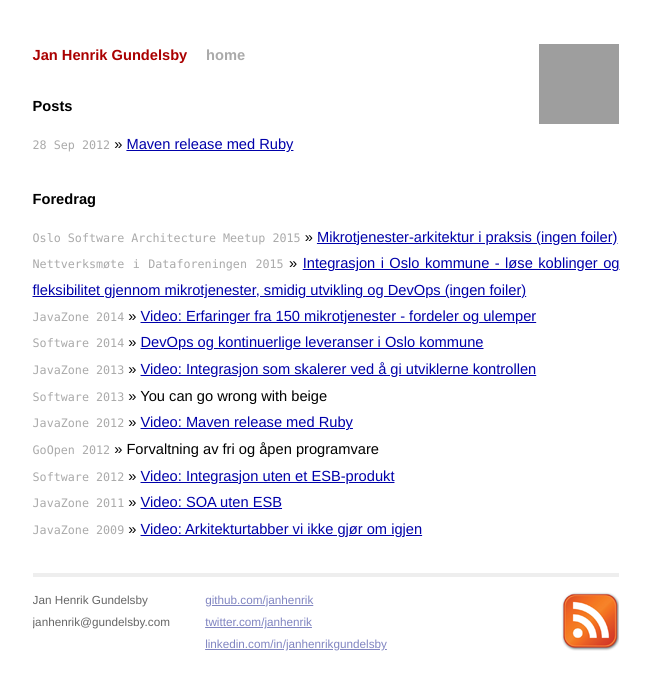
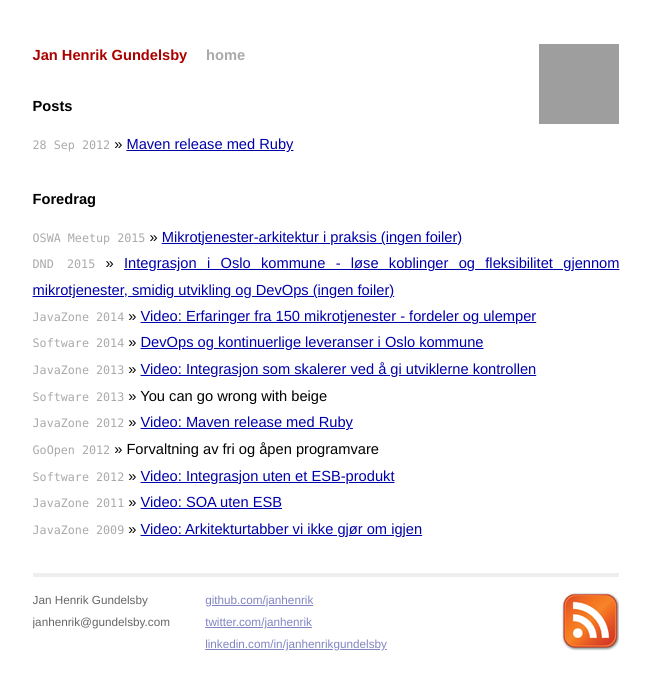
Before and after one commit to janhenrik/janhenrik.github.com, a Jekyll site: the page built from index.html, in a window 1280 px wide, cut to the strip 0-944 px from the top of the page. Shown: the top 690 px of the strip, without its empty margins (314-964 px from the left). Built offline with Jekyll 4.4.1, drawn with Linux system fonts in a browser that asks for light colours; Markdown is read by kramdown in place of the engine named in the settings; grey boxes are pictures that could not be loaded.

Commit message:
2015 foredrag

```diff
--- a/index.html
+++ b/index.html
@@ -13,8 +13,8 @@ title: Jan Henrik Gundelsby
 
  <h1>Foredrag</h1>
   <ul class="posts">
-    <li><span>Oslo Software Architecture Meetup 2015</span> &raquo; <a href="http://www.meetup.com/Oslo-Software-Architecture/events/220440883/?showAttendance=true&showFullList=yes%2Cno#no">Mikrotjenester-arki­­tektur i praksis (ingen foiler)</a></li>
-    <li><span>Nettverksmøte i Dataforeningen 2015</span> &raquo; <a href="http://www.dataforeningen.no/integrasjon-i-oslo-kommune-loese-koblinger-og-fleksibilitet-gjennom-mikrotjenester-smidig-utvikling-og-devops-venteliste.5721638-134140.html">Integrasjon i Oslo kommune - løse koblinger og fleksibilitet gjennom mikrotjenester, smidig utvikling og DevOps (ingen foiler)</a></li>
+    <li><span>OSWA Meetup 2015</span> &raquo; <a href="http://www.meetup.com/Oslo-Software-Architecture/events/220440883/?showAttendance=true&showFullList=yes%2Cno#no">Mikrotjenester-arki­­tektur i praksis (ingen foiler)</a></li>
+    <li><span>DND 2015</span> &raquo; <a href="http://www.dataforeningen.no/integrasjon-i-oslo-kommune-loese-koblinger-og-fleksibilitet-gjennom-mikrotjenester-smidig-utvikling-og-devops-venteliste.5721638-134140.html">Integrasjon i Oslo kommune - løse koblinger og fleksibilitet gjennom mikrotjenester, smidig utvikling og DevOps (ingen foiler)</a></li>
     <li><span>JavaZone 2014</span> &raquo; <a href="http://vimeo.com/105777594">Video: Erfaringer fra 150 mikrotjenester - fordeler og ulemper</a></li>
     <li><span>Software 2014</span> &raquo; <a href="http://sched.co/1cwkBPI">DevOps og kontinuerlige leveranser i Oslo kommune</a></li>
     <li><span>JavaZone 2013</span> &raquo; <a href="http://vimeo.com/74415652">Video: Integrasjon som skalerer ved å gi utviklerne kontrollen</a></li>
```
